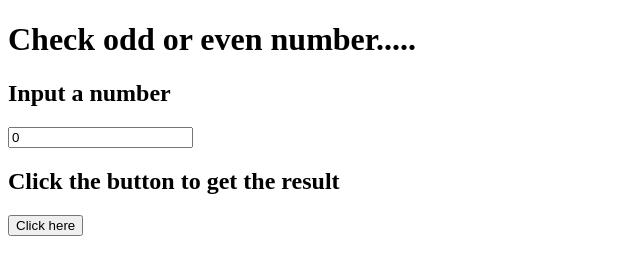
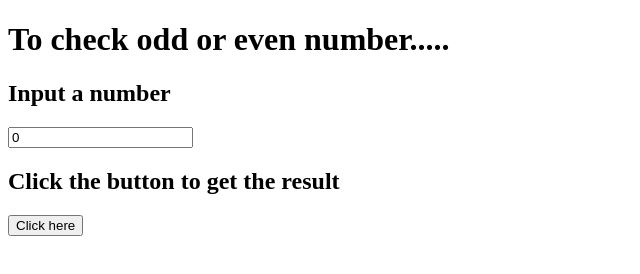
Before and after one commit to codeofssarkar/JS-Project-Odd-Even-Checking, a plain HTML site: page index.html in a window 1280 px wide. Shown: the whole page, without its empty margins (0-640 px from the left). Drawn offline with Linux system fonts and the light colour scheme.

Commit message:
final commit

```diff
--- a/index.html
+++ b/index.html
@@ -4,10 +4,10 @@
     <meta charset="UTF-8">
     <meta http-equiv="X-UA-Compatible" content="IE=edge">
     <meta name="viewport" content="width=device-width, initial-scale=1.0">
-    <title>To ceck odd or even number</title>
+    <title>To check odd or even number</title>
 </head>
 <body>
-    <h1>Check odd or even number.....</h1>
+    <h1>To check odd or even number.....</h1>
 <h2>Input a number</h2>
 <input type="number" id="myNumber" value="0">
 
```
